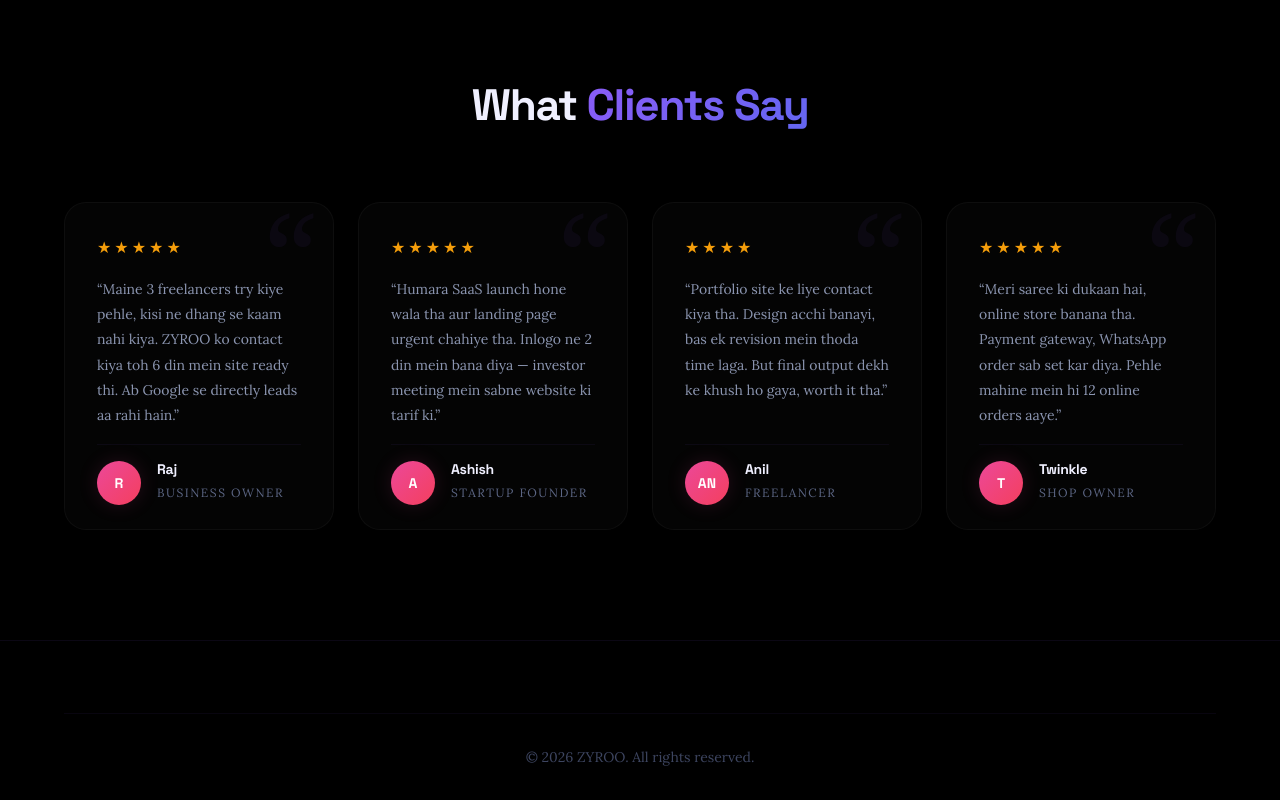
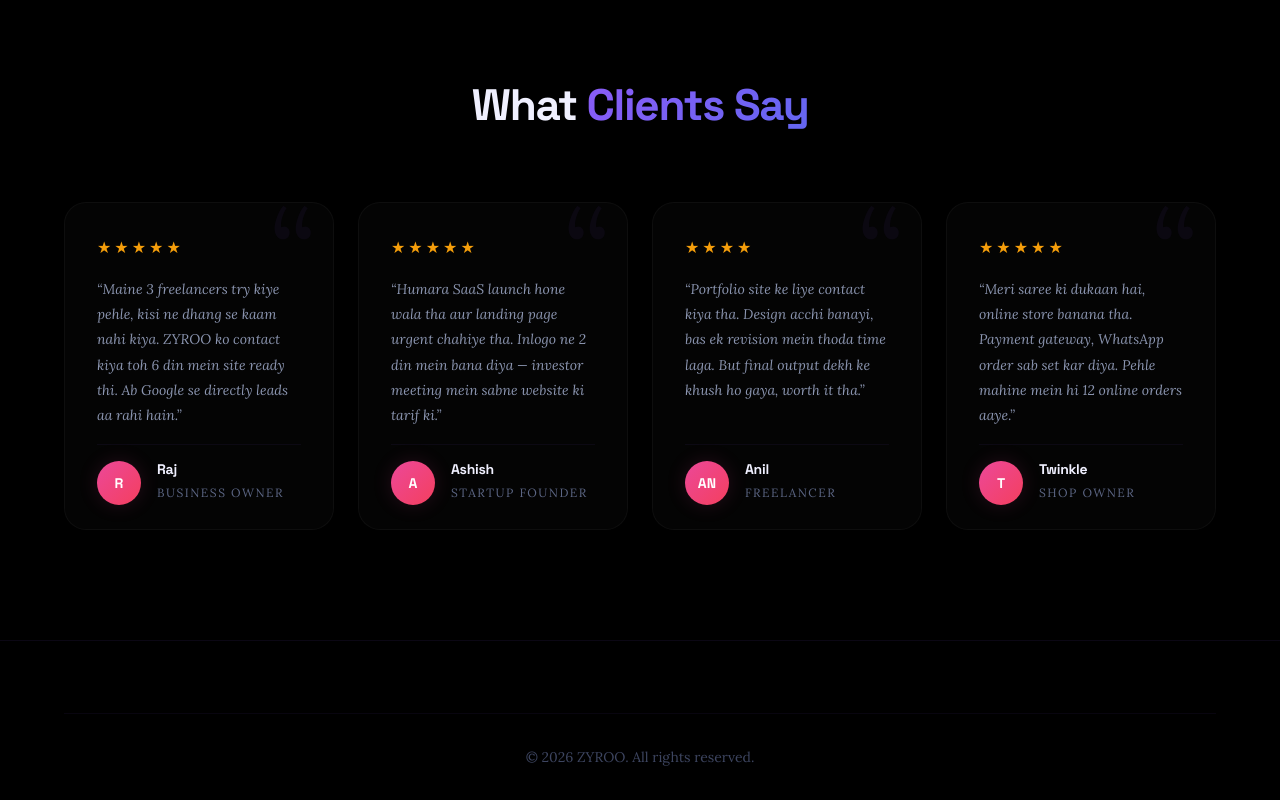
Before and after one commit to Kamlender/zyroo-website, a Next.js app: page / in a window 1280 px wide. Shown: the part 3484-4284 px from the top of the page. Built offline with nearby package versions, Linux system fonts and the light colour scheme.

Commit message:
fix: apply Lora serif font to review text, subtitles, card descriptions, and footer

```diff
--- a/src/app/page.module.css
+++ b/src/app/page.module.css
@@ -208,6 +208,7 @@
 }
 
 .sectionDesc {
+  font-family: var(--font-serif);
   font-size: var(--text-lg);
   color: var(--text-secondary);
   max-width: 500px;
@@ -243,7 +244,7 @@
   top: -10px;
   right: 16px;
   font-size: 120px;
-  font-family: Georgia, serif;
+  font-family: var(--font-serif);
   color: rgba(139, 92, 246, 0.06);
   line-height: 1;
   pointer-events: none;
@@ -260,10 +261,12 @@
 }
 
 .reviewText {
+  font-family: var(--font-serif);
   font-size: var(--text-sm);
   color: var(--text-secondary);
   line-height: 1.8;
   flex: 1;
+  font-style: italic;
 }
 
 .reviewAuthor {
@@ -320,7 +323,7 @@
   text-align: center;
 }
 
-.footerBar p { font-size: var(--text-sm); color: var(--text-dim); }
+.footerBar p { font-family: var(--font-serif); font-size: var(--text-sm); color: var(--text-dim); }
 
 /* ==================== RESPONSIVE ==================== */
 @media (max-width: 1024px) {
--- a/src/components/PricingSection.module.css
+++ b/src/components/PricingSection.module.css
@@ -70,6 +70,7 @@
 }
 
 .subtitle {
+  font-family: var(--font-serif);
   font-size: var(--text-lg);
   color: var(--text-secondary);
   max-width: 520px;
@@ -261,6 +262,7 @@
 }
 
 .cardDesc {
+  font-family: var(--font-serif);
   font-size: var(--text-sm);
   color: var(--text-muted);
   line-height: 1.7;
@@ -388,6 +390,7 @@
 /* ---- Note ---- */
 .note {
   text-align: center;
+  font-family: var(--font-serif);
   font-size: var(--text-sm);
   color: var(--text-muted);
   margin-top: var(--space-2xl);
```
